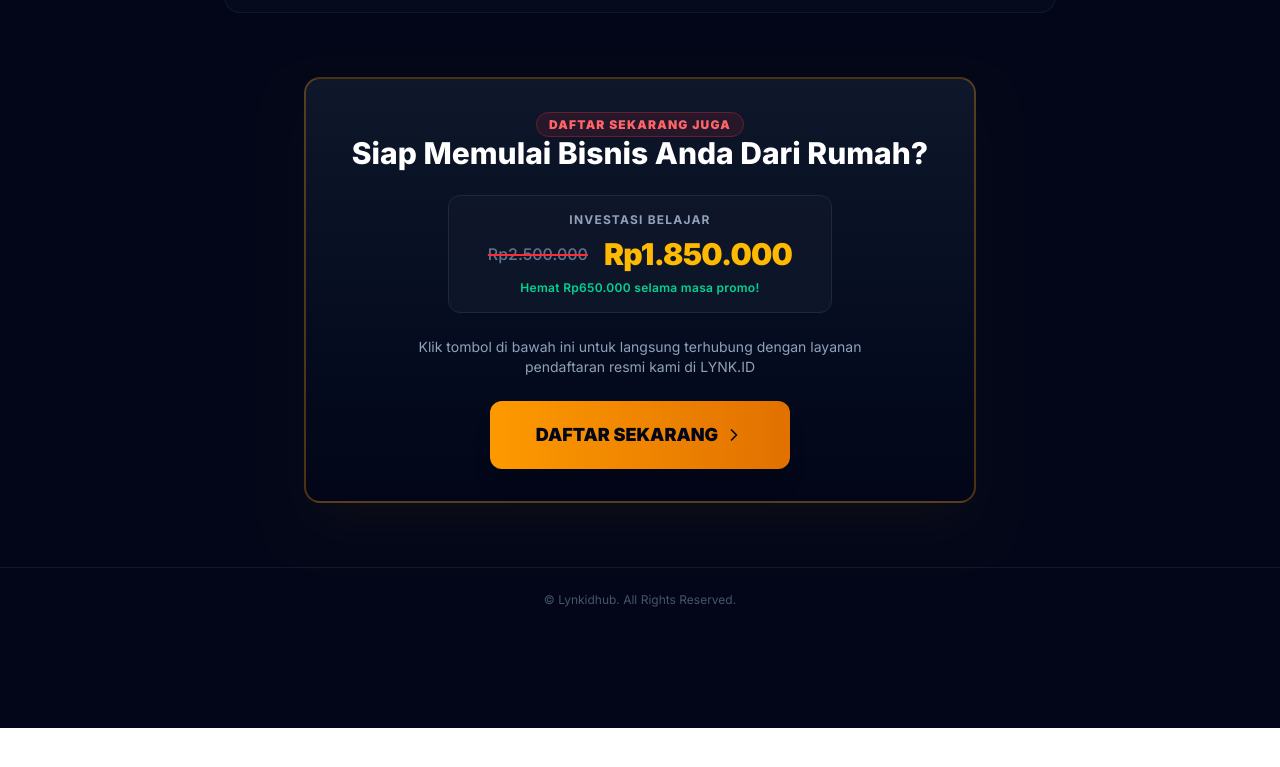
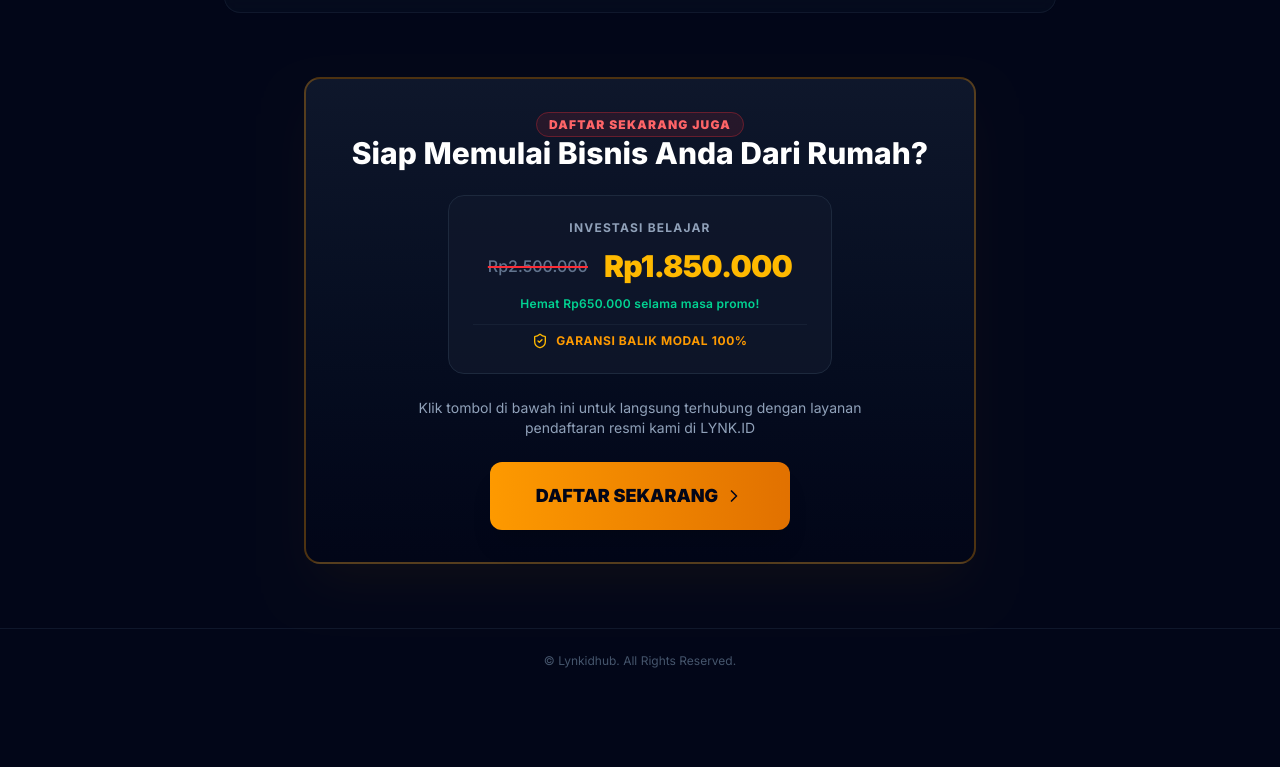
Before and after one commit to masdin82-commits/lynkidmuri01, a React (Vite) app: page / in a window 1280 px wide. Shown: the part 2979-3746 px from the top of the page. Before the commit the page ends 3707 px from the top, so only its background shows below. Built offline with nearby package versions, Linux system fonts and the light colour scheme.

Commit message:
Add files via upload

```diff
--- a/src/App.tsx
+++ b/src/App.tsx
@@ -1,4 +1,4 @@
-import { BookOpen, Gift, CheckCircle, Award, Smartphone, Users, ChevronRight, Calendar, Clock, MapPin } from 'lucide-react';
+import { BookOpen, Gift, CheckCircle, Award, Smartphone, Users, ChevronRight, Calendar, Clock, MapPin, ShieldCheck } from 'lucide-react';
 import { motion } from 'motion/react';
 import bannerImg from './assets/images/hero_banner_1782962721468.jpg';
 import mentorImg from './assets/images/muri_handayani_1782962735205.jpg';
@@ -281,13 +281,18 @@ export default function App() {
           </h3>
 
           {/* Pricing Box */}
-          <div className="bg-slate-900/80 py-4 px-6 rounded-xl border border-slate-800 max-w-sm mx-auto my-6 space-y-2">
+          <div className="bg-slate-900/80 p-6 rounded-2xl border border-slate-800 max-w-sm mx-auto my-6 space-y-3">
             <p className="text-xs font-bold uppercase tracking-widest text-slate-400">Investasi Belajar</p>
             <div className="flex items-center justify-center gap-4">
               <span className="text-slate-500 text-base line-through decoration-red-500 decoration-2 font-medium">Rp2.500.000</span>
               <span className="text-amber-400 font-black text-3xl tracking-tight">Rp1.850.000</span>
             </div>
             <p className="text-xs text-emerald-400 font-semibold tracking-wide">Hemat Rp650.000 selama masa promo!</p>
+
+            <div className="pt-2 border-t border-slate-800/60 flex items-center justify-center gap-2 text-xs text-amber-500 font-bold uppercase tracking-wider">
+              <ShieldCheck className="w-4 h-4 text-amber-400 shrink-0" />
+              <span>Garansi Balik Modal 100%</span>
+            </div>
           </div>
 
           <p className="text-slate-400 text-sm max-w-md mx-auto">
```
